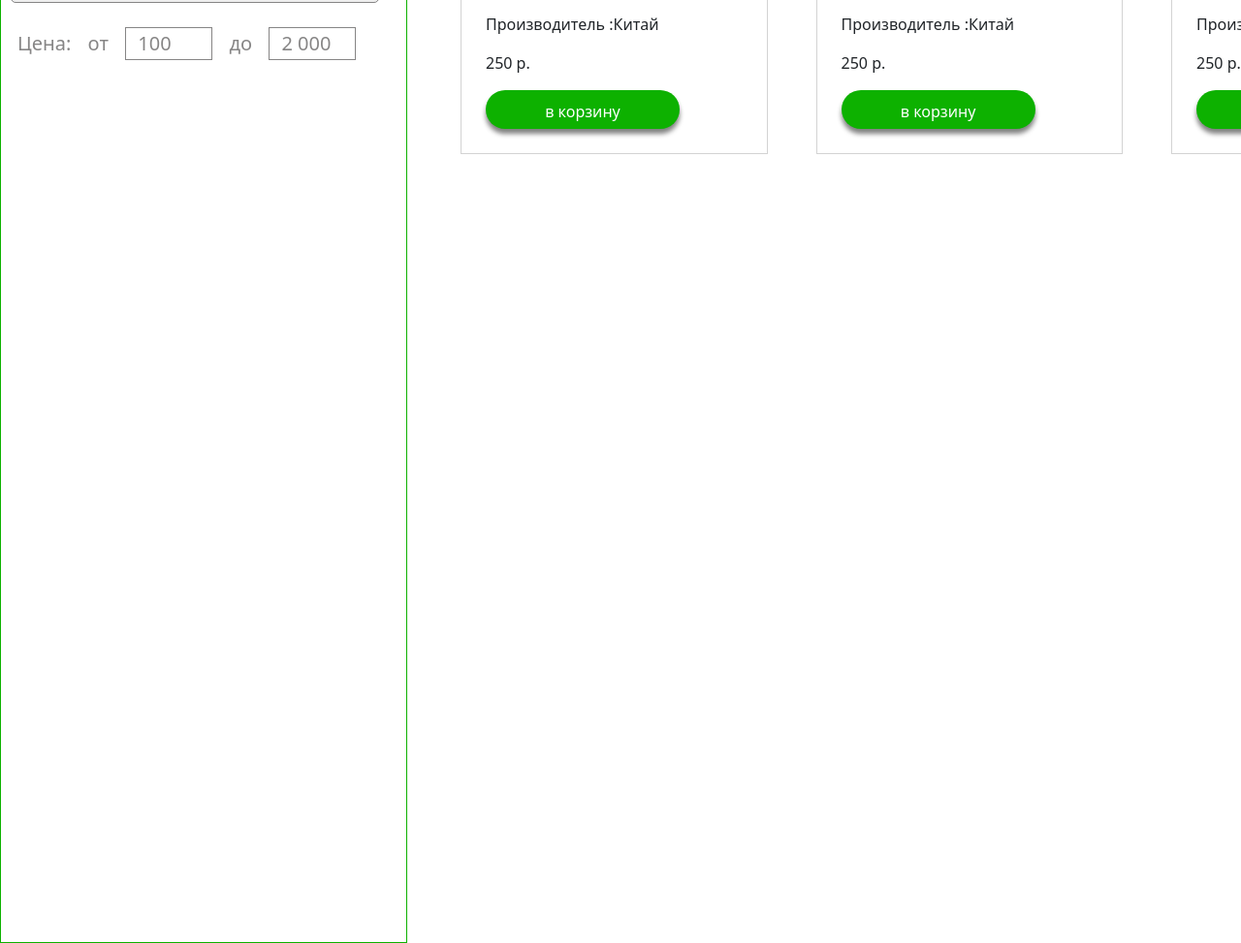
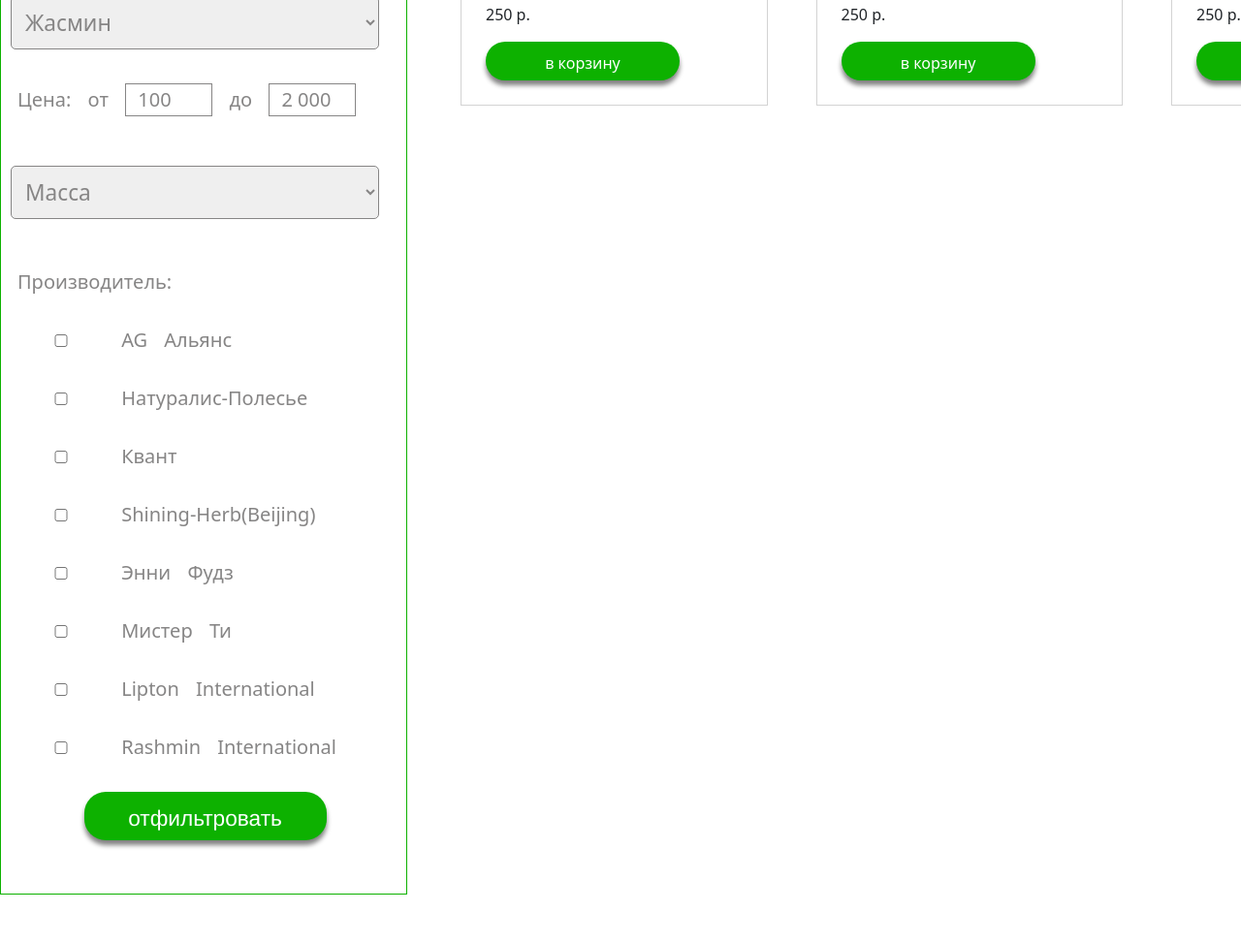
Before and after one commit to bndnt/teaLife, a plain HTML site: page index.html in a window 1280 px wide. Shown: the part 1946-2919 px from the top of the page at 97% size. After the commit the page ends 2869 px from the top, so only its background shows below. Drawn offline with Linux system fonts and the light colour scheme.

Commit message:
filter finish

```diff
--- a/index.html
+++ b/index.html
@@ -147,6 +147,30 @@
         <p id="text2">
             Цена:   от <input value="100"> до <input value="2 000">
         </p>
+
+        <select id="wdth" name="wdth">
+            <option>Масса</option>
+            <option>200г</option>
+            <option>300г</option>
+            <option>500г</option>
+            <option>700г</option>
+            <option>1кг</option>
+            <option>2кг</option>
+        </select>
+
+        <p id="text3">
+         Производитель:<br>
+            <input class="comp"  type="checkbox" > AG Альянс<br>
+            <input class="comp" type="checkbox" > Натуралис-Полесье<br>
+            <input class="comp" type="checkbox" > Квант<br>
+            <input class="comp" type="checkbox" > Shining-Herb(Beijing)<br>
+            <input class="comp" type="checkbox" > Энни Фудз<br>
+            <input class="comp" type="checkbox" > Мистер Ти<br>
+            <input class="comp" type="checkbox" > Lipton International<br>
+            <input class="comp" type="checkbox" > Rashmin International<br>
+        </p>
+
+        <div class="btFilter">отфильтровать</div>
     </div>
 
     <div class="goods">
@@ -202,7 +226,9 @@
 
     </div>
 
+    <div class="aboutUs">
 
+    </div>
 
 </div>
 </body>
--- a/styles.css
+++ b/styles.css
@@ -220,7 +220,7 @@ border-radius: 10px;
 
 .filter{
     width: 420px;
-    height: 1250px;
+    height: 1200px;
     border:1px solid #0db100;
     font-size: 17pt;
     margin-top: 45px;
@@ -242,7 +242,7 @@ border-radius: 10px;
     border:1px solid #868585;
     color:#868585;
     border-radius: 5px;
-    padding:3px 3px 3px 10px;
+    padding:10px 0 10px 10px;
 }
 
 #type{
@@ -251,6 +251,7 @@ border-radius: 10px;
     border:1px solid #868585;
     color:#868585;
     border-radius: 5px;
+    padding:10px 0 10px 10px;
 }
 
 #taste{
@@ -259,7 +260,7 @@ border-radius: 10px;
     border:1px solid #868585;
     color:#868585;
     border-radius: 5px;
-    padding:3px 0 3px 10px;
+    padding:10px 0 10px 10px;
 }
 
 #text2{
@@ -272,6 +273,7 @@ border-radius: 10px;
     word-spacing: 12px;
     font-weight: 400;
     padding-left: 7px;
+    padding-top: 10px;
 }
 
 .filter input{
@@ -279,6 +281,48 @@ border-radius: 10px;
     border:1px solid #868585;
     color:#868585;
     padding-left: 12px;
+}
+
+#wdth{
+    margin-top: 35px;
+    width: 380px;
+    border:1px solid #868585;
+    color:#868585;
+    border-radius: 5px;
+    padding:10px 0 10px 10px;
+}
+
+#text3{
+    text-decoration: none;
+    font-size: 15pt;
+    text-transform: none;
+    color:#868585;
+    margin-top: 25px;
+    text-align: left;
+    word-spacing: 12px;
+    font-weight: 400;
+    padding-left: 7px;
+    padding-top: 10px;
+    line-height: 3;
+    /*color: #0db100;*/
+}
+
+.comp{
+    color: #0db100;
+}
+
+.btFilter{
+    margin:15px auto;
+    background: #0db100;
+    border-radius: 22px;
+    height: 50px;
+    width:250px;
+    text-align: center;
+    color:#fff;
+    box-shadow: 0 5px 5px gray;
+    font-weight: 300;
+    padding: 10px 15px;
+    font-family: 'Helvetica Neue', Helvetica, Arial, sans-serif;
 }
 
 .goods{
```
